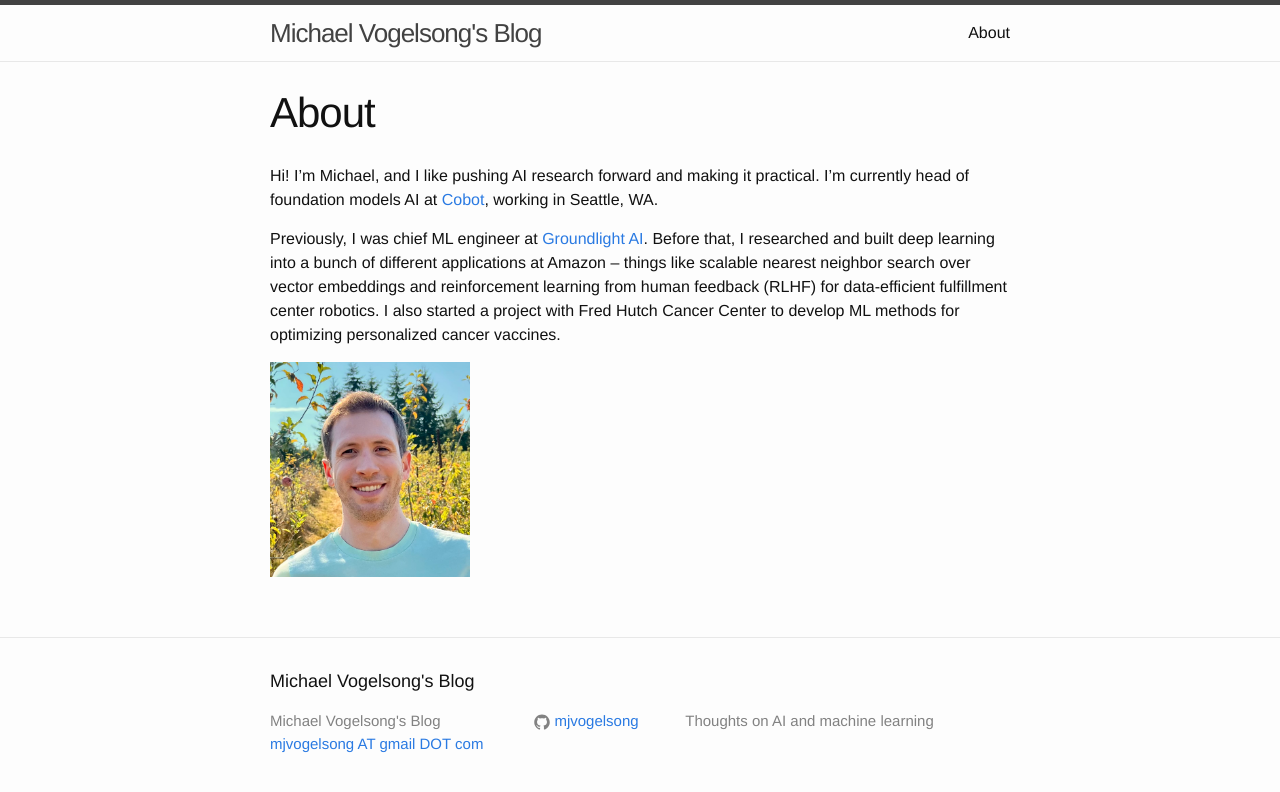
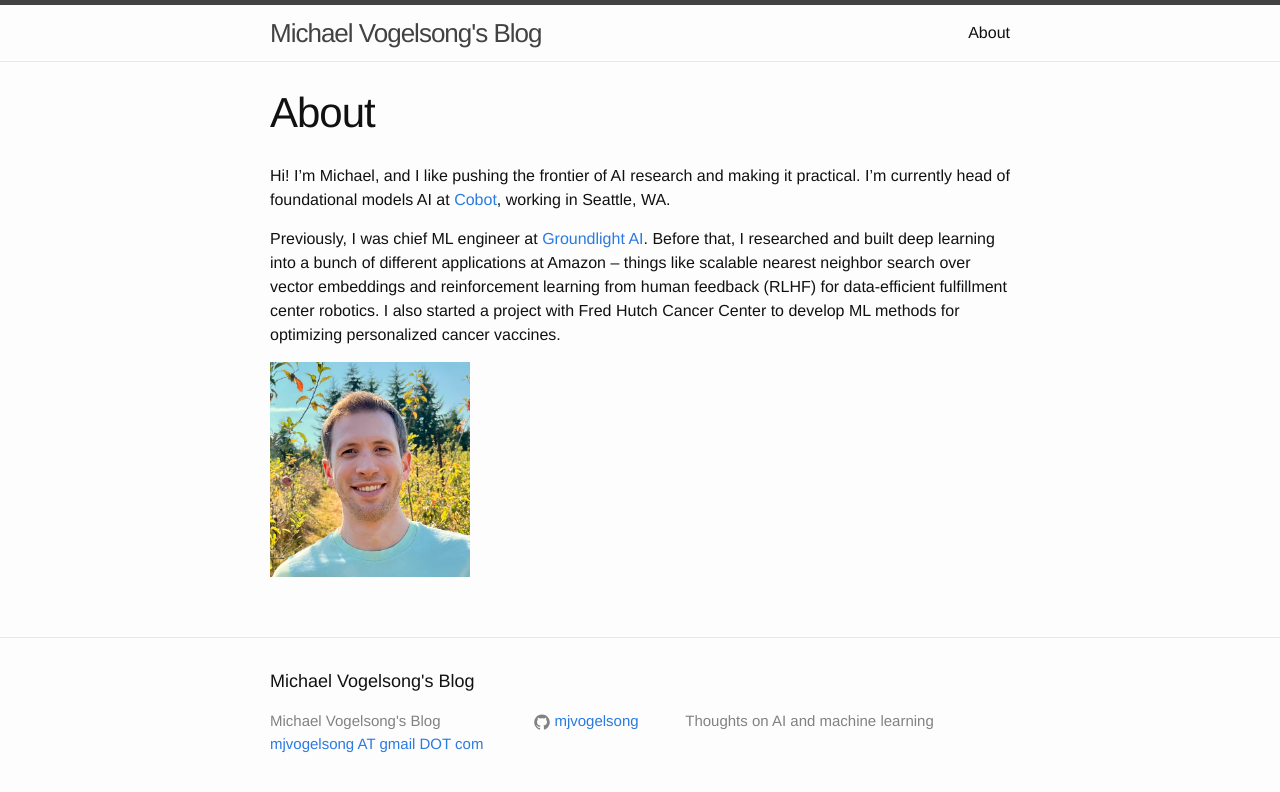
Before and after one commit to mjvogelsong/mjvogelsong.github.io, a Jekyll site: the page built from about.md, in a window 1280 px wide. Shown: the top 792 px of the page. Built offline with Jekyll 4.4.1, drawn with Linux system fonts in a browser that asks for light colours.

Commit message:
Minor edits

```diff
--- a/about.md
+++ b/about.md
@@ -5,8 +5,8 @@ permalink: /about/
 ---
 
 Hi!
-I'm Michael, and I like pushing AI research forward and making it practical.
-I'm currently head of foundation models AI at [Cobot](https://www.co.bot/), working in Seattle, WA.
+I'm Michael, and I like pushing the frontier of AI research and making it practical.
+I'm currently head of foundational models AI at [Cobot](https://www.co.bot/), working in Seattle, WA.
 
 Previously, I was chief ML engineer at [Groundlight AI](https://www.groundlight.ai/).
 Before that, I researched and built deep learning into a bunch of different applications at Amazon -- things like scalable nearest neighbor search over vector embeddings and reinforcement learning from human feedback (RLHF) for data-efficient fulfillment center robotics.
```
